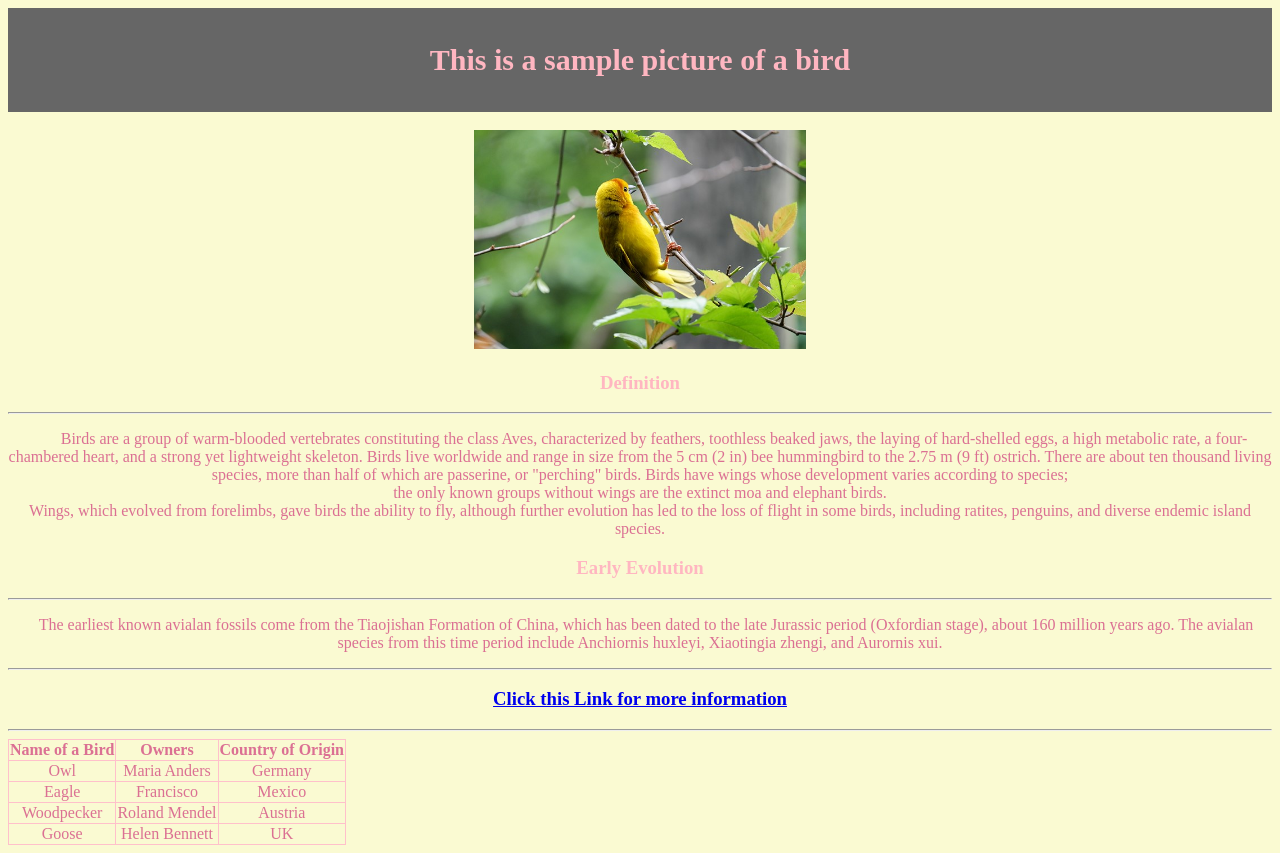
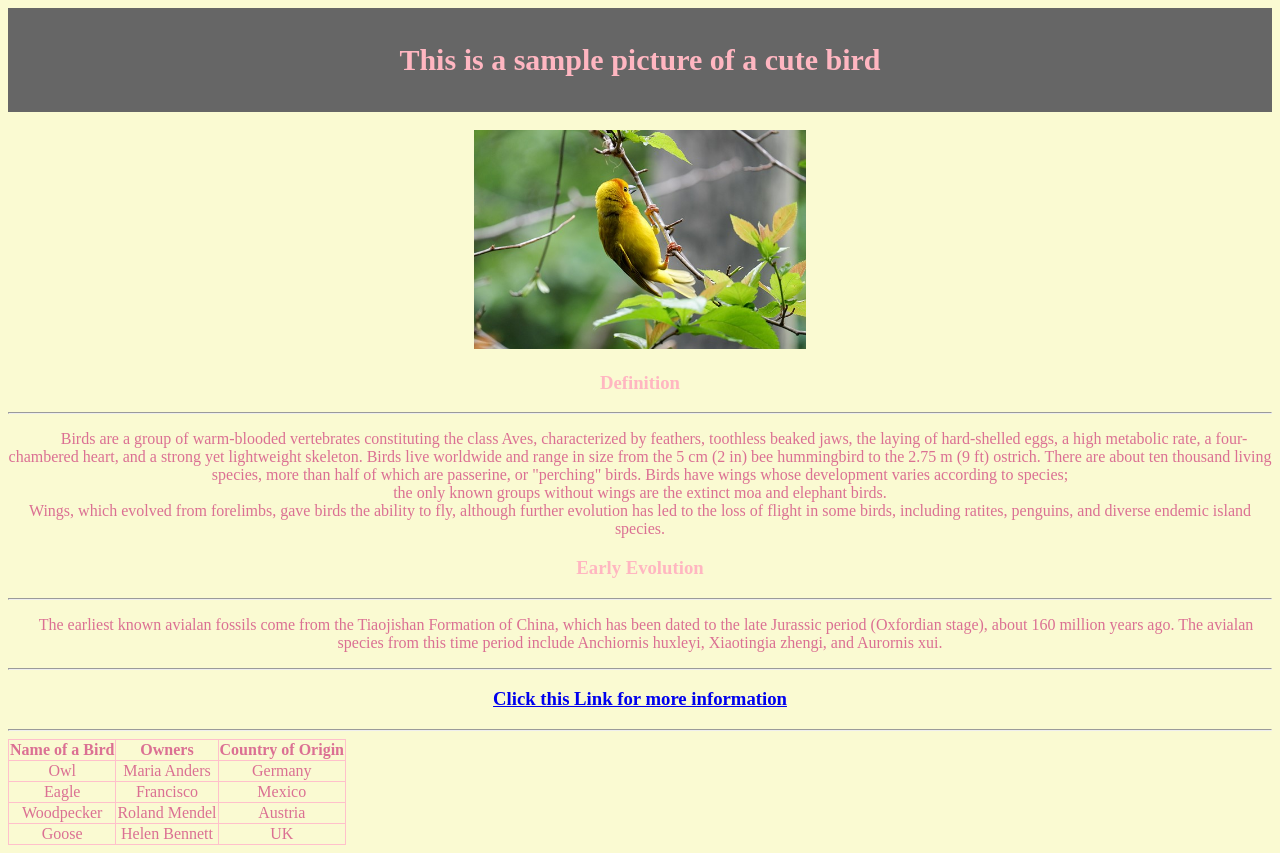
Before and after one commit to icy-boop/cis1300, a plain HTML site: page homework2.html in a window 1280 px wide. Drawn offline with Linux system fonts and the light colour scheme.

Commit message:
Update homework2.html

```diff
--- a/homework2.html
+++ b/homework2.html
@@ -25,7 +25,7 @@ header {
 </head>
 
 <body>
-<header><h2>This is a sample picture of a bird</h2></header>
+<header><h2>This is a sample picture of a cute bird</h2></header>
 	<br>
 <img src="bird.jpeg" width="332" height="219" alt=""/>
 	<h3>Definition</h3>
```
